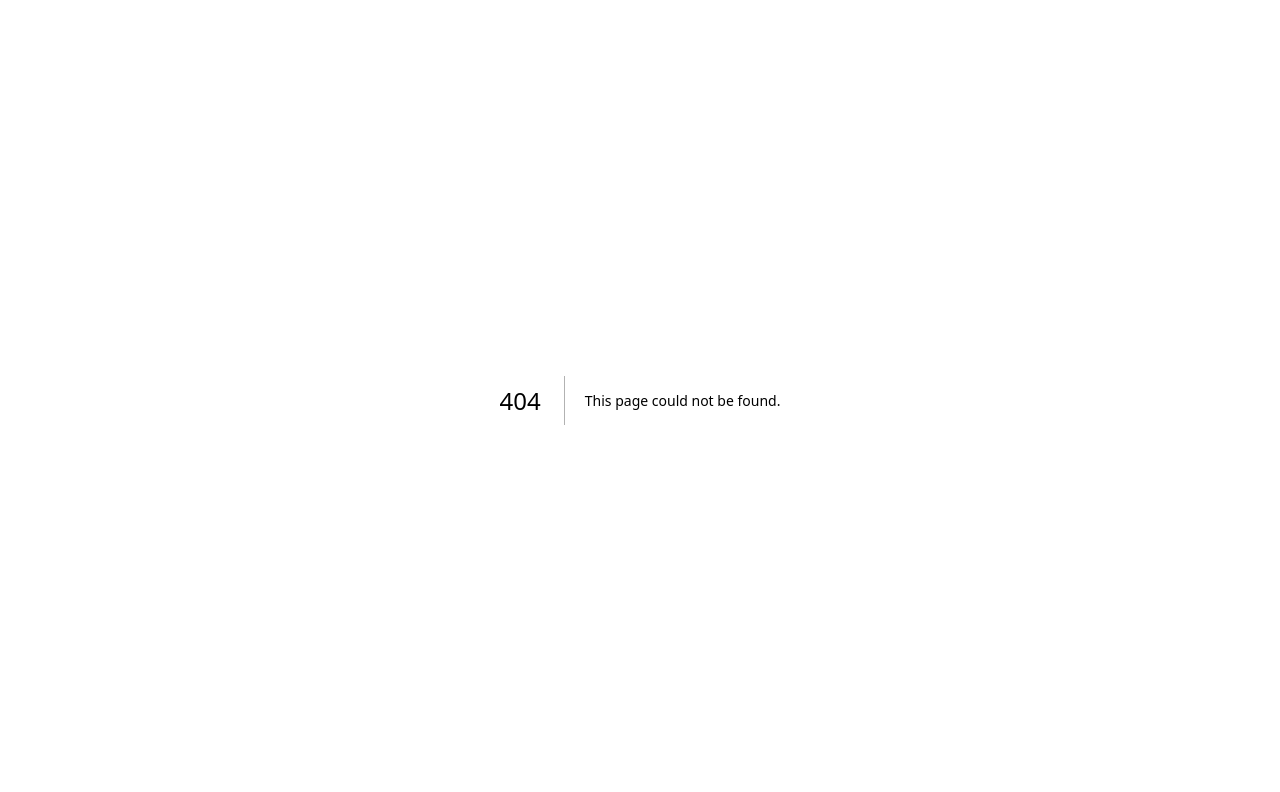
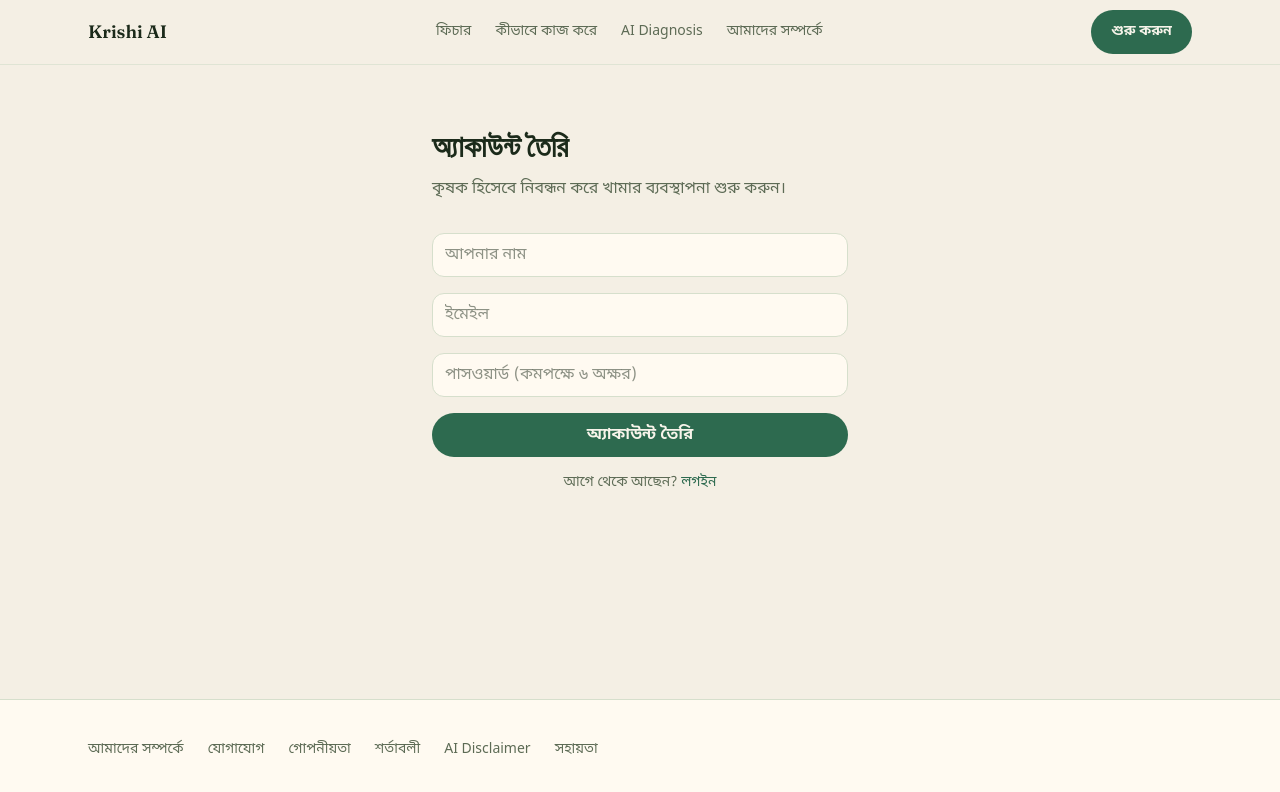
Before and after one commit to selderassunnah-coder/krishi-ai, a Next.js app: page /signup in a window 1280 px wide. Before the commit this address had no page. Shown: the top 792 px of the page. Built offline with nearby package versions, Linux system fonts and the light colour scheme.

Commit message:
phase2: signup page

```diff
--- /dev/null
+++ b/src/app/signup/page.tsx
@@ -0,0 +1,15 @@
+import { SiteShell } from "@/components/site-shell";
+import { AuthForm } from "@/components/auth-form";
+import { signUp } from "@/app/actions/auth";
+
+export default function SignupPage() {
+  return (
+    <SiteShell>
+      <main className="mx-auto max-w-md px-4 py-16">
+        <h1 className="font-display text-3xl font-semibold">অ্যাকাউন্ট তৈরি</h1>
+        <p className="mt-3 text-muted">কৃষক হিসেবে নিবন্ধন করে খামার ব্যবস্থাপনা শুরু করুন।</p>
+        <AuthForm mode="signup" action={signUp} />
+      </main>
+    </SiteShell>
+  );
+}
```
